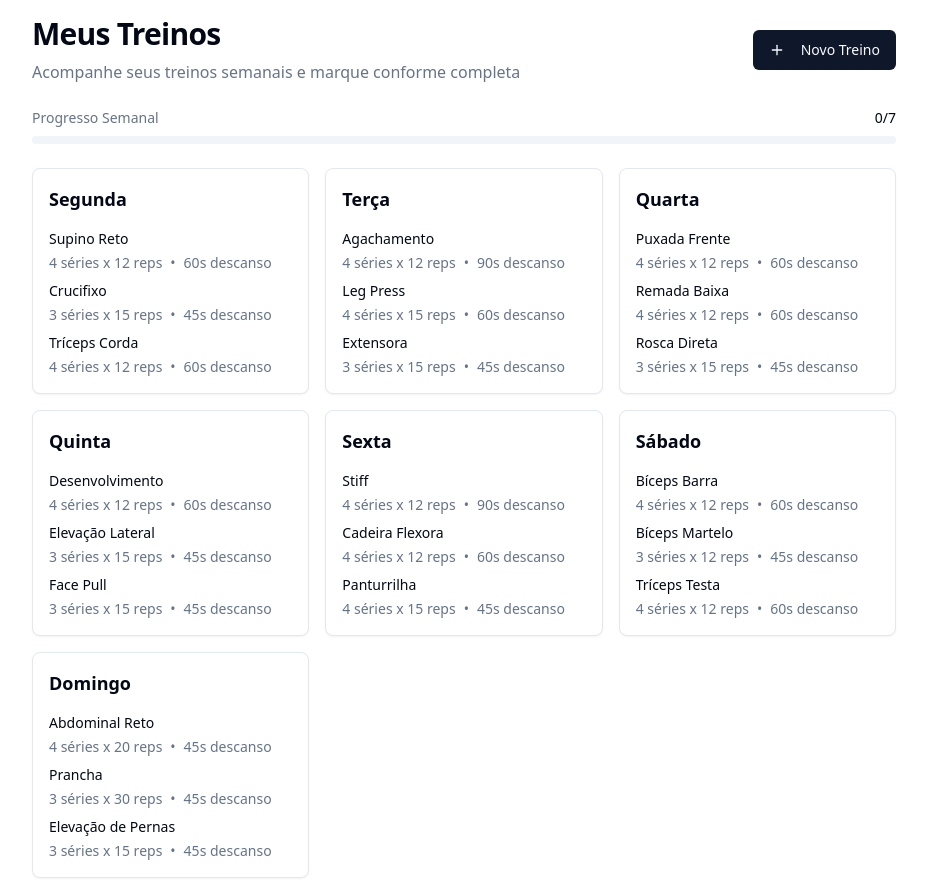
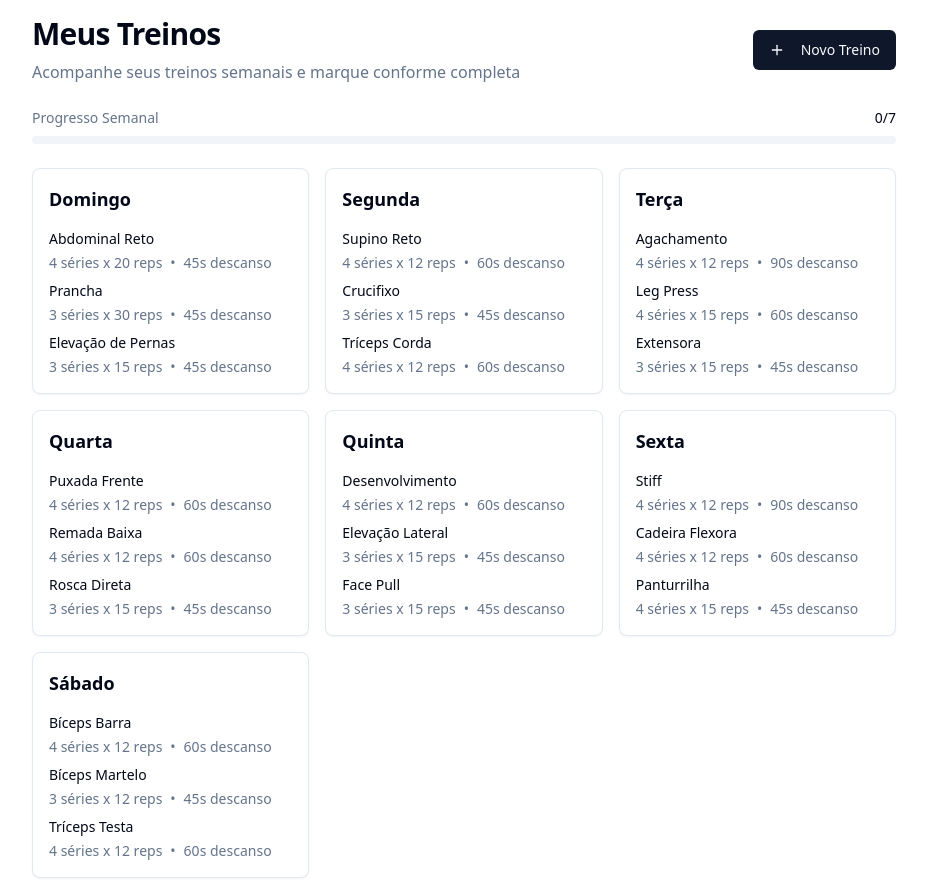
Before and after one commit to lucia-ai-assist/gym-weekly-planner-79, a React (Vite) app: page / in a window 1280 px wide. Shown: the whole page, without its empty margins (176-1103 px from the left). Built offline with nearby package versions, Linux system fonts and the light colour scheme.

Commit message:
Reorder days of week
Modify the order of days in the week, starting from Sunday and ending on Saturday.

```diff
--- a/src/components/WorkoutDialog.tsx
+++ b/src/components/WorkoutDialog.tsx
@@ -1,4 +1,3 @@
-
 import { useState, useEffect } from "react";
 import { Dialog, DialogContent, DialogHeader, DialogTitle } from "@/components/ui/dialog";
 import { Button } from "@/components/ui/button";
@@ -13,7 +12,7 @@ interface WorkoutDialogProps {
   onSave: (workout: Workout) => void;
 }
 
-const days = ["Segunda", "Terça", "Quarta", "Quinta", "Sexta", "Sábado", "Domingo"];
+const days = ["Domingo", "Segunda", "Terça", "Quarta", "Quinta", "Sexta", "Sábado"];
 
 export function WorkoutDialog({ open, onOpenChange, workout, onSave }: WorkoutDialogProps) {
   const [currentWorkout, setCurrentWorkout] = useState<Workout>({
--- a/src/pages/Index.tsx
+++ b/src/pages/Index.tsx
@@ -1,3 +1,4 @@
+
 import { useState } from "react";
 import { WorkoutCard } from "@/components/WorkoutCard";
 import { WeekProgress } from "@/components/WeekProgress";
@@ -19,6 +20,14 @@ export interface Workout {
 }
 
 const defaultWorkouts = [
+  {
+    day: "Domingo",
+    exercises: [
+      { name: "Abdominal Reto", sets: 4, reps: 20, restTime: 45 },
+      { name: "Prancha", sets: 3, reps: 30, restTime: 45 },
+      { name: "Elevação de Pernas", sets: 3, reps: 15, restTime: 45 },
+    ],
+  },
   {
     day: "Segunda",
     exercises: [
@@ -65,14 +74,6 @@ const defaultWorkouts = [
       { name: "Bíceps Barra", sets: 4, reps: 12, restTime: 60 },
       { name: "Bíceps Martelo", sets: 3, reps: 12, restTime: 45 },
       { name: "Tríceps Testa", sets: 4, reps: 12, restTime: 60 },
-    ],
-  },
-  {
-    day: "Domingo",
-    exercises: [
-      { name: "Abdominal Reto", sets: 4, reps: 20, restTime: 45 },
-      { name: "Prancha", sets: 3, reps: 30, restTime: 45 },
-      { name: "Elevação de Pernas", sets: 3, reps: 15, restTime: 45 },
     ],
   },
 ];
```
